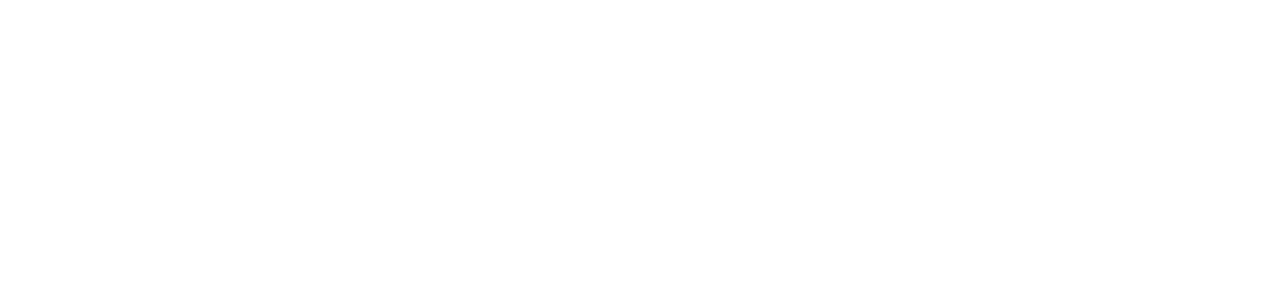
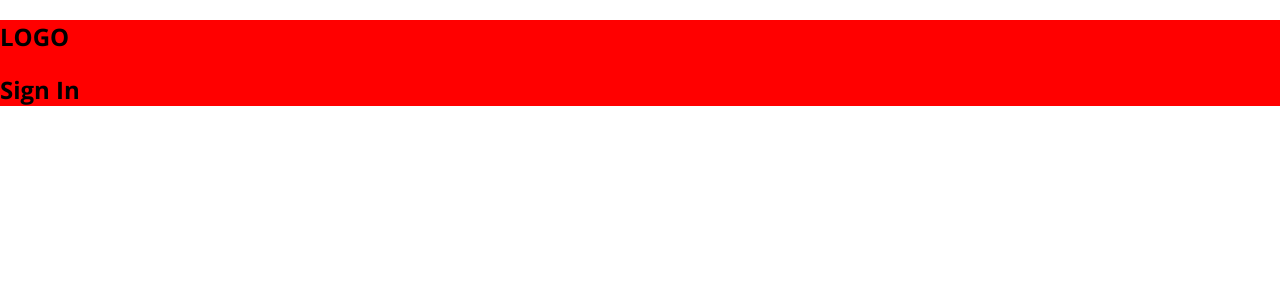
Before and after one commit to dppeykov/fra, a React (Create React App) app: page / in a window 1280 px wide. Shown: the top 300 px of the page. Built offline with nearby package versions, Linux system fonts and the light colour scheme.

Commit message:
starting the work on the header

```diff
--- a/src/App.js
+++ /dev/null
@@ -1,7 +0,0 @@
-import React from "react";
-
-function App() {
-  return <div className="App" />;
-}
-
-export default App;
--- /dev/null
+++ b/src/components/Navigation/Logo/Logo.js
@@ -0,0 +1,11 @@
+import React from "react";
+
+const Logo = () => {
+  return (
+    <div>
+      <h1>LOGO</h1>
+    </div>
+  );
+};
+
+export default Logo;
--- /dev/null
+++ b/src/components/Navigation/Navigation.css
@@ -0,0 +1,3 @@
+.main-nav {
+    background-color: red;
+}
--- /dev/null
+++ b/src/components/Navigation/Navigation.js
@@ -0,0 +1,16 @@
+import React from "react";
+import Logo from "./Logo/Logo";
+import SignIn from "./SignIn/SignIn";
+
+import "./Navigation.css";
+
+const Navigation = () => {
+  return (
+    <nav className="main-nav">
+      <Logo />
+      <SignIn />
+    </nav>
+  );
+};
+
+export default Navigation;
--- /dev/null
+++ b/src/components/Navigation/SignIn/SignIn.js
@@ -0,0 +1,11 @@
+import React from "react";
+
+const SignIn = () => {
+  return (
+    <div>
+      <h1>Sign In</h1>
+    </div>
+  );
+};
+
+export default SignIn;
--- /dev/null
+++ b/src/containers/App.js
@@ -0,0 +1,8 @@
+import React, { Component } from "react";
+import Navigation from "../components/Navigation/Navigation";
+
+export default class App extends Component {
+  render() {
+    return <Navigation />;
+  }
+}
--- a/src/index.css
+++ b/src/index.css
@@ -1,4 +1,5 @@
 body {
   margin: 0;
+  padding: 0;
   font-family: 'Open Sans', sans-serif;
 }
--- a/src/index.js
+++ b/src/index.js
@@ -1,6 +1,6 @@
 import React from "react";
 import ReactDOM from "react-dom";
 import "./index.css";
-import App from "./App";
+import App from "./containers/App";
 
 ReactDOM.render(<App />, document.getElementById("root"));
```
Also changed, not shown: src/components/FaceRecognitionBox/FaceRecognitionBox.js (added), src/components/ImageLinkForm/ImageLinkForm.js (added).
